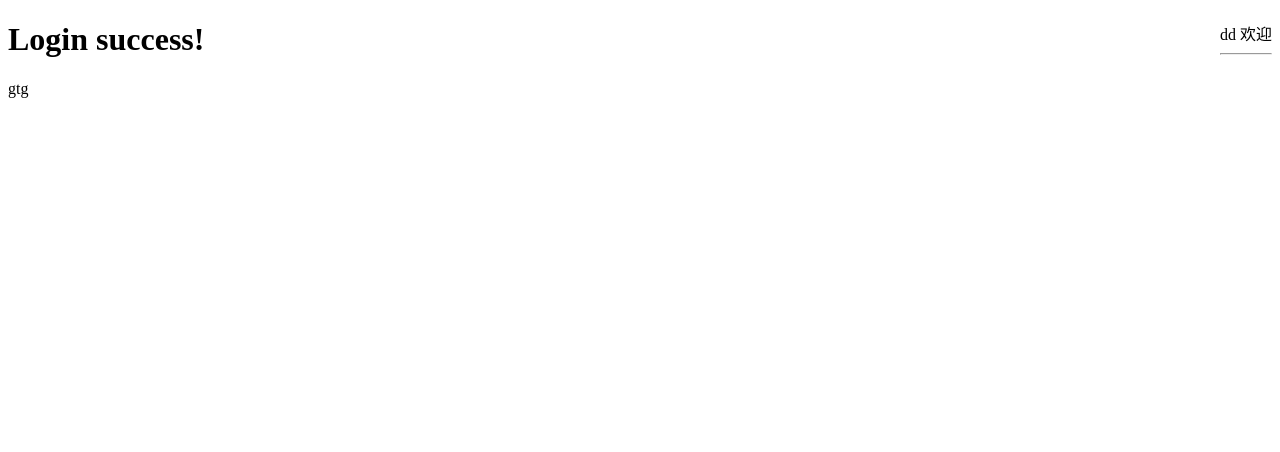
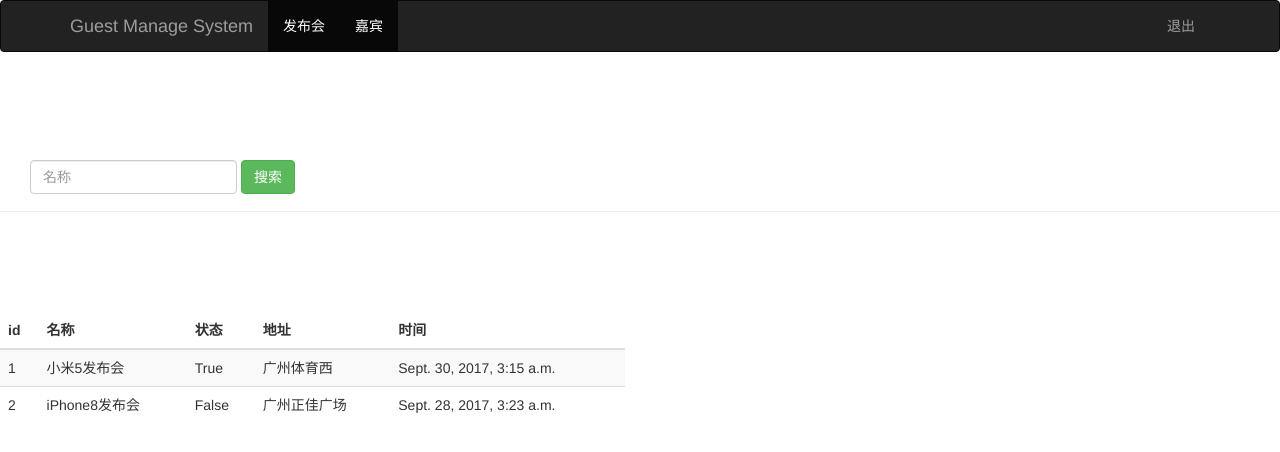
Before and after one commit to liu1993/Guest, a Django app: page /event_manage/ in a window 1280 px wide. Shown: the top 452 px of the page. Run offline with Django 3.2, Linux system fonts and the light colour scheme; a user stored in the database is signed in; data comes from the database, SQL or seed files in the repository; some libraries are stand-ins or nearby versions.

Commit message:
修改登录成功页面

```diff
--- a/templates/event_manage.html
+++ b/templates/event_manage.html
@@ -1,13 +1,69 @@
 <!DOCTYPE html>
 <html lang="en">
 <head>
+    {% load bootstrap3 %}
+    {% bootstrap_css %}
+    {% bootstrap_javascript %}
     <meta charset="UTF-8">
     <title>Event Manage Page</title>
 </head>
-<body>
-    <div style="float:right;">
-        <a> dd {{ user }} 欢迎</a><hr/>
+<body role="document">
+    <!--导航栏-->
+    <nav class="navbar navbar-inverse navbar-fiexd-top">
+        <div class="container">
+        <div class="navbar-header">
+            <a class="navbar-brand" href="/event_manage/">Guest Manage System</a>
+        </div>
+
+        <div id="navbar" class="collapse navbar-collapse">
+            <ul class="nav navbar-nav">
+                <li class="active"><a href="#">发布会</a></li>
+                <li class="active"><a href="#">嘉宾</a></li>
+            </ul>
+            <ul class="nav navbar-nav navbar-right">
+                <li><a href="#">{{user}}</a></li>
+                <li><a href="/logout/">退出</a></li>
+            </ul>
+        </div>
+        </div>
+    </nav>
+
+    <!--发布会搜索表单-->
+    <div class="page-header" style="padding-top: 60px;">
+        <div id ="navbar "class="navbar-collapse collapse">
+            <form class="navbar-form" method="get" action="/search_name/">
+                <div class="form-group">
+                    <input name="name" type="text"  placeholder="名称" class="form-control">
+                </div>
+                <button type="submit" class="btn btn-success">搜索</button>
+            </form>
+        </div>
     </div>
-    <h1>Login success!</h1>
+
+    <!-- 发布会列表 -->
+    <div class="row" style="padding-top:80px;">
+        <div class="col-md-6">
+            <table class="table table-striped">
+                <thead>
+                <tr>
+                    <th>id</th><th>名称</th><th>状态</th><th>地址</th><th>时间</th>
+                </tr>
+                </thead>
+                <tbody>
+                {% for event in events %}
+                    <tr>
+                        <td>{{ event.id }}</td>
+                        <td>{{ event.name }}</td>
+                        <td>{{ event.status }}</td>
+                        <td>{{ event.address }}</td>
+                        <td>{{ event.start_time }}</td>
+                    </tr>
+                {% endfor %}
+                </tbody>
+            </table>
+        </div>
+    </div>
+
+
 </body>
-</html>gtg
+</html>
```
